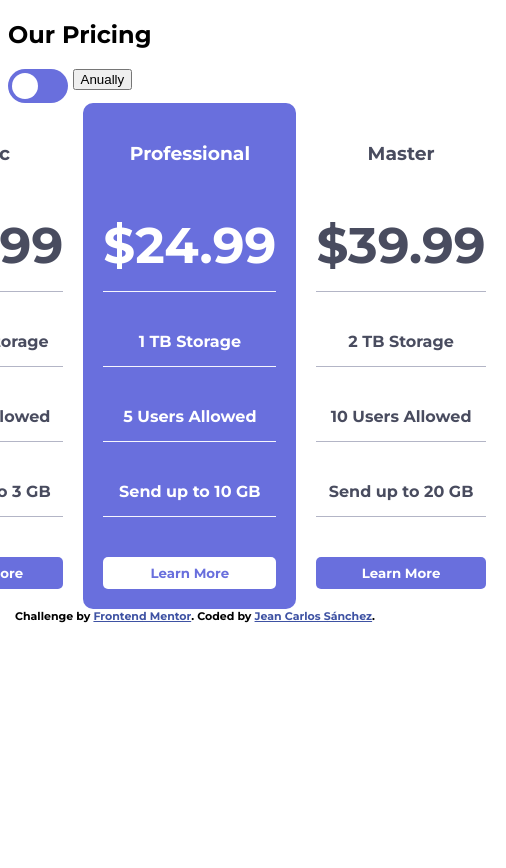
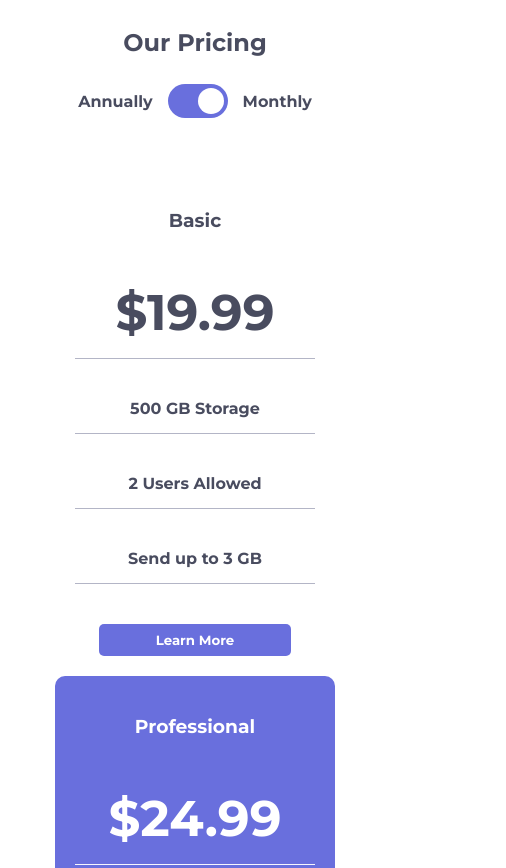
Before and after one commit to jeancs21/Pricing-Component-Toggle, a plain HTML site: page index.html in a window 390 px wide. Shown: the top 868 px of the page, 506 px wide, since content can reach past the window. Before the commit the page ends 844 px from the top, so only its background shows below. Drawn offline with Linux system fonts and the light colour scheme.

Commit message:
switch button agregado con su funcion. Responsive para la pagina y un transform a la columna del medio.

```diff
--- a/index.html
+++ b/index.html
@@ -18,16 +18,21 @@
   </style>
 </head>
 <body>
+<div id="supremo">
   <!--Columnas de precio-->
-<div id="" class="">
+  <div id="encabezado" class="">
     <h2>Our Pricing</h2>
+    <div id="contenedor-opciones" class="">
+      <!--Opcion anualidad-->
+      <label class="opciones">Annually</label>
       <!-- Rounded switch -->
       <label class="switch">
-    <input type="checkbox">
+        <input id="checkInput" type="checkbox" checked onclick="tooglePrice()">
         <span class="slider round"></span>
       </label>
-  <!--Boton que cambia los precios-->
-  <button id="btnPrice" onclick="tooglePrice()">Anually</button>
+      <!--Opcion mensualidad-->
+      <label class="opciones">Monthly</label>
+    </div>
   </div>
 
   <!--CONTENEDOR QUE ENCIERRA LOS COMPONENTES-->
@@ -66,38 +71,12 @@
       </div>
     </div>
   </div>
-  <!-- Our Pricing
-  Annually
-  Monthly
-
-  Basic
-  &dollar;19.99
-  &dollar;199.99
-  500 GB Storage
-  2 Users Allowed
-  Send up to 3 GB
-  Learn More
-
-  Professional
-  &dollar;24.99
-  &dollar;249.99
-  1 TB Storage
-  5 Users Allowed
-  Send up to 10 GB
-  Learn More
-
-  Master
-  &dollar;39.99
-  &dollar;399.99
-  2 TB Storage
-  10 Users Allowed
-  Send up to 20 GB
-  Learn More -->
-
     <div class="attribution">
       Challenge by <a href="https://www.frontendmentor.io?ref=challenge" target="_blank">Frontend Mentor</a>.
       Coded by <a href="#">Jean Carlos Sánchez</a>.
     </div>
+</div>
+
   <script src="scripts.js"></script>
 </body>
 </html>
--- a/scripts.js
+++ b/scripts.js
@@ -2,17 +2,15 @@ function tooglePrice(){
     const basicPrice = document.getElementById("basic-price");
     const professionalPrice = document.getElementById("professional-price");
     const masterPrice = document.getElementById("master-price");
-    const boton = document.getElementById("btnPrice");
-    if (boton.textContent === "Anually") {
-        boton.textContent = "Monthly";
+    const chk = document.getElementById("checkInput");
+    if (chk.checked == true) {
+        basicPrice.textContent = "$19.99";
+        professionalPrice.textContent = "$24.99";
+        masterPrice.textContent = "$39.99";
+    }
+    else {
         basicPrice.textContent = "$199.99";
         professionalPrice.textContent = "$249.99";
         masterPrice.textContent = "$399.99";
     }
-    else {
-        boton.textContent = "Anually";
-        basicPrice.textContent = "$19.99";
-        professionalPrice.textContent = "$24.99";
-        masterPrice.textContent = "$39.99";
-    }
 }
--- a/styles.css
+++ b/styles.css
@@ -6,6 +6,7 @@ body {
 #contenedorPrincipal {
     display: flex;
     justify-content: center;
+    padding: 4%;
 }
 
 /*COLUMNAS*/
@@ -14,6 +15,7 @@ body {
     padding: 20px;
     border-radius: 10px;
     text-align: center;
+    /* border-style: solid; */
 }
 
 .columnas p {
@@ -29,6 +31,7 @@ body {
 /*SEGUNDA COLUMNA*/
 #segundaColumna {
     background-color: hsl(237, 63%, 64%);
+    transform: scale(1.1);
 }
 
 #segundaColumna p {
@@ -65,7 +68,7 @@ h3 {
 
 /*BOTON "LEARN MORE" DE CADA COLUMNA*/
 .contenedor-columna button {
-    width: 100%;
+    width: 80%;
     padding: 8px;
     border-radius: 5px;
     border-style: none;
@@ -81,6 +84,26 @@ h3 {
     cursor: pointer;
 }
 
+/*POSICIONAMIENTO DE ENCABEZADO*/
+#encabezado {
+  margin-bottom: 30px;
+  justify-content: center;
+}
+
+#encabezado h2 {
+  text-align: center;
+  color: hsl(232, 13%, 33%);
+}
+#contenedor-opciones {
+  display: flex;
+  justify-content: center;
+  align-items: center;
+}
+#contenedor-opciones .opciones {
+  padding: 15px;
+  color: hsl(232, 13%, 33%);
+}
+
 /* The switch - the box around the slider */
 .switch {
     position: relative;
@@ -92,8 +115,8 @@ h3 {
   /* Hide default HTML checkbox */
   .switch input {
     opacity: 0;
-    width: 0;
-    height: 0;
+    width: 60px;
+    height: 34px;
   }
 
   /* The slider */
@@ -107,6 +130,9 @@ h3 {
     background-color: hsl(237, 63%, 64%);
     -webkit-transition: .4s;
     transition: .4s;
+  }
+  .slider:hover {
+    opacity: 0.3;
   }
   .slider:before {
     position: absolute;
@@ -142,3 +168,52 @@ h3 {
   .slider.round:before {
     border-radius: 50%;
   }
+
+  /*FOOTER*/
+
+  .attribution {
+    margin-top: 50px;
+  }
+
+  /*RESPONSIVE DESIGN*/
+  @media (max-width: 768px) {
+
+    #supremo {
+      display: flex;
+      flex-direction: column;
+      justify-content: center;
+      width: 100%;
+    }
+
+    /* #encabezado {
+      width: 100%;
+    }*/
+    #contenedorPrincipal {
+        flex-direction: column;
+    }
+
+    #segundaColumna {
+      transform: none;
+    }
+
+    .columnas {
+      width: 70%;
+      align-self: center;
+    }
+}
+
+@media (max-width: 375px) {
+
+  #encabezado {
+    width: 70%;
+    align-self: center;
+  }
+
+  #supremo {
+    width: 100%;
+  }
+
+  .columnas {
+    width: 100%;
+  }
+}
```
Lines whose indentation alone changed are shown as unchanged.
